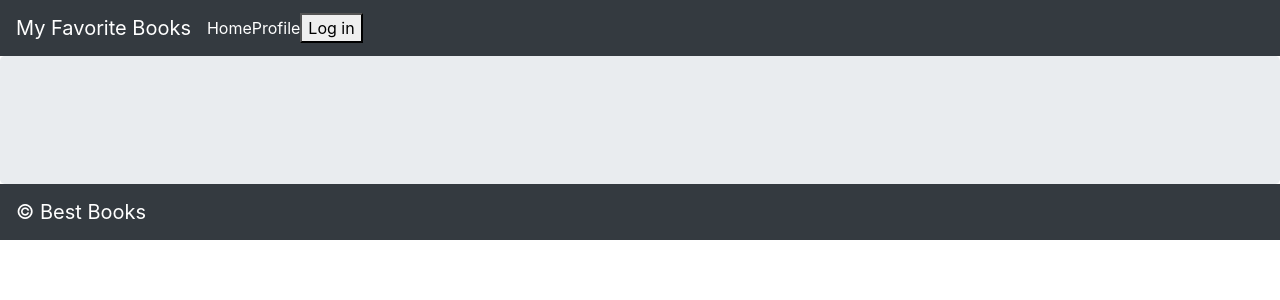
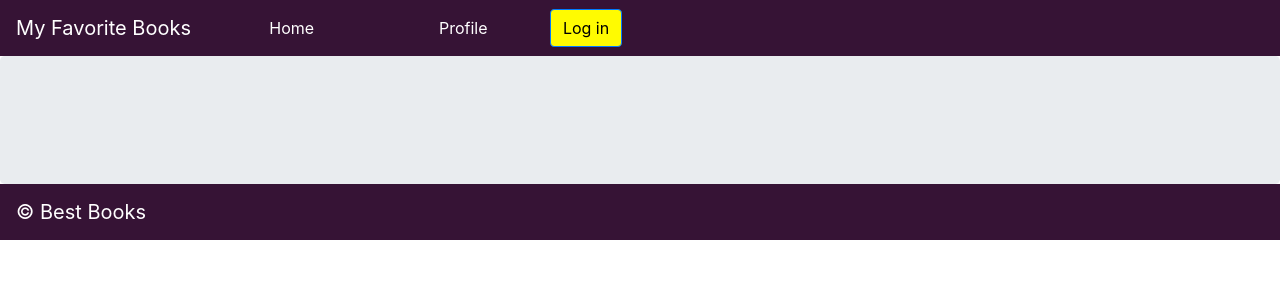
Before and after one commit to alaabaroud/can-of-books-frontend, a React (Create React App) app: page / in a window 1280 px wide. Shown: the top 300 px of the page. Built offline with nearby package versions, Linux system fonts and the light colour scheme.

Commit message:
CSS done

```diff
--- a/src/Header.css
+++ b/src/Header.css
@@ -5,3 +5,22 @@ a{
 a:hover{
   color:darkgrey;
 }
+
+
+.bg-dark {
+  background-color: #361335!important;
+}
+a {
+  padding-left: 5%;
+  padding-right: 5%;
+}
+
+.Button {
+background-color: rgb(255, 251, 1);
+color: black;
+text-align: center;
+}
+
+body{
+  background-size: 100%;
+}
--- a/src/Header.js
+++ b/src/Header.js
@@ -9,7 +9,8 @@ import './Header.css';
 class Header extends React.Component {
   render() {
     return(
-      <Navbar collapseOnSelect expand="lg" bg="dark" variant="dark">
+      <div className='header'>
+      <Navbar  collapseOnSelect expand="lg" bg="dark" variant="dark">
         <Navbar.Brand>My Favorite Books</Navbar.Brand>
         <Link to="/">Home</Link>
         <Link to="/profile">Profile</Link>
@@ -17,7 +18,7 @@ class Header extends React.Component {
         <Login/>
         <Logout/>
       </Navbar>
-
+      </div>
     );
   }
 }
--- a/src/Login.js
+++ b/src/Login.js
@@ -28,6 +28,9 @@
 
 import React from 'react';
 import { useAuth0 } from '@auth0/auth0-react';
+import 'bootstrap/dist/css/bootstrap.min.css';
+
+import Button from 'react-bootstrap/Button'
 
 function LoginButton() {
   const {
@@ -36,7 +39,8 @@ function LoginButton() {
   } = useAuth0();
 
   return !isAuthenticated && (
-    <button onClick={loginWithRedirect}>Log in</button>
+    // <button onClick={loginWithRedirect}>Log in</button>
+    <Button onClick={loginWithRedirect} className='Button'>Log in </Button>
   );
 }
 
--- a/src/Logout.js
+++ b/src/Logout.js
@@ -1,6 +1,9 @@
 import React from 'react';
 import { useAuth0 } from '@auth0/auth0-react';
 
+import 'bootstrap/dist/css/bootstrap.min.css';
+
+import Button from 'react-bootstrap/Button'
 const LogoutButton=() =>{
   const {
     isAuthenticated,
@@ -8,9 +11,14 @@ const LogoutButton=() =>{
   } = useAuth0();
 
   return isAuthenticated && (
-    <button onClick={() => {
+    // <button onClick={() => {
+    //   logout({ returnTo: window.location.origin });
+    // }}>Log out</button>
+
+
+    <Button onClick={() => {
       logout({ returnTo: window.location.origin });
-    }}>Log out</button>
+    }}>Log out </Button>
   );
 }
 
```
